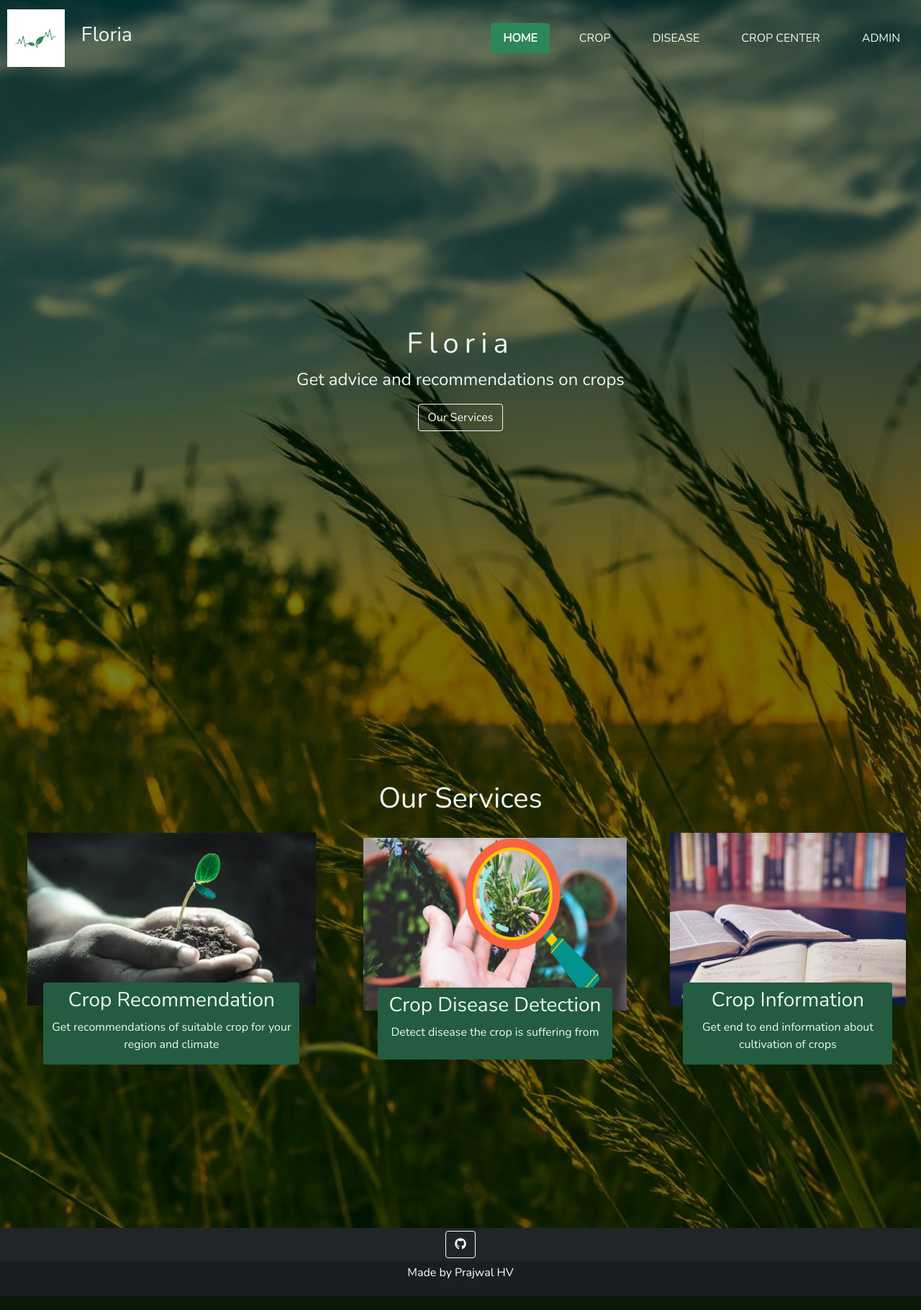
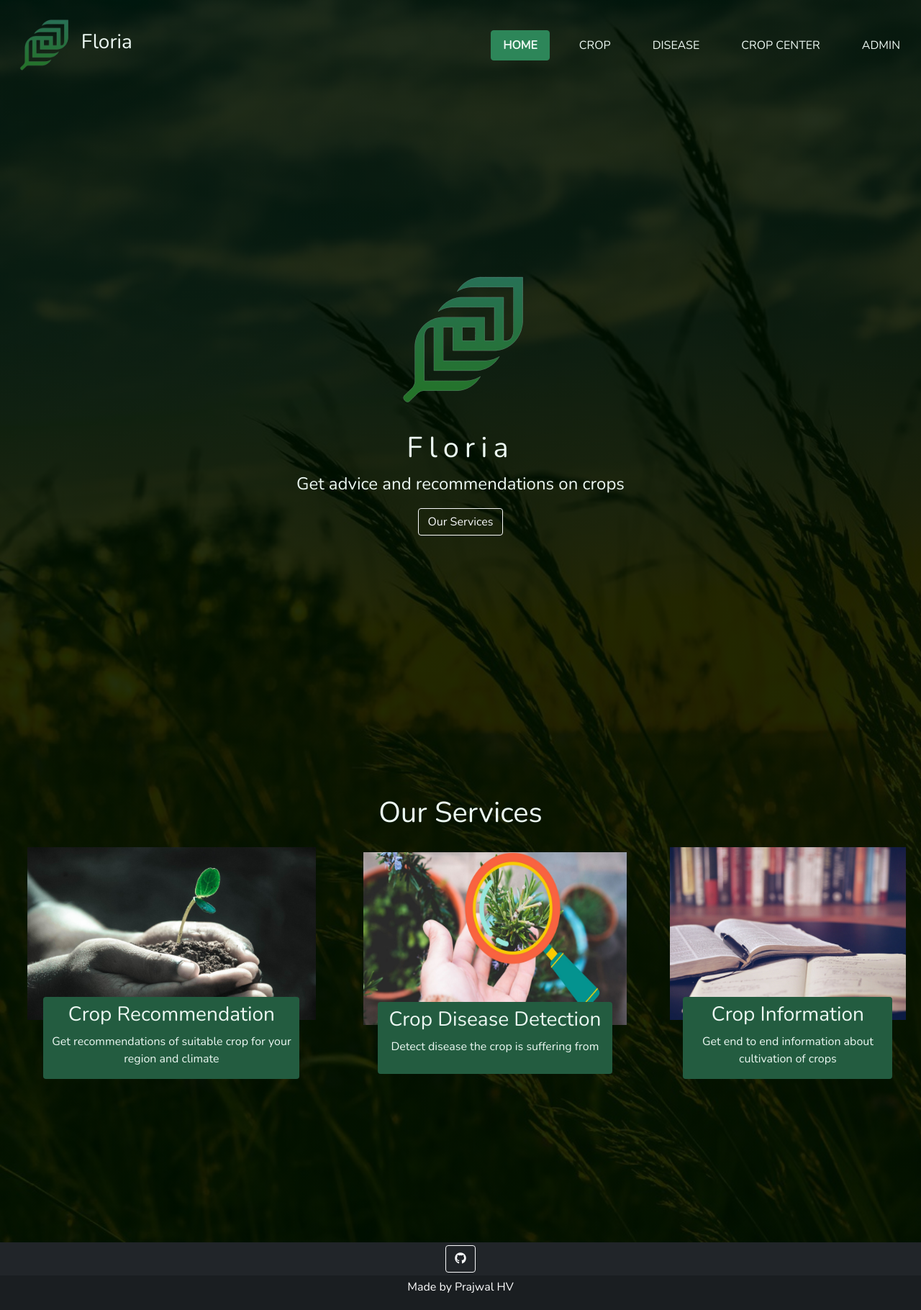
Before and after one commit to prajwal-h-v/sampleFlaskApp, a Flask app: page / in a window 1280 px wide. Shown: the whole page at 72% size. Run offline with Flask 2, Linux system fonts and the light colour scheme; parts of the project's set-up code (start-up, migrations or seed data) failed here and were passed over; some libraries are stand-ins or nearby versions.

Commit message:
Update UI

```diff
--- a/app/static/css/admin_styles.css
+++ b/app/static/css/admin_styles.css
@@ -224,7 +224,7 @@ body {
   background: var(--primary-green-light);
   border-radius: 12px;
   /* background: #235c40; */
-  box-shadow: 8px 8px 16px #183f2c, -8px -8px 16px #2e7954;
+  box-shadow: 8px 8px 16px #183f2c;
   border: var(--primary-green-light) 7px solid;
 
   color: #4d4d4d;
--- a/app/static/css/base.css
+++ b/app/static/css/base.css
@@ -18,7 +18,7 @@
 }
 
 body {
-  background: linear-gradient(#00220088, #00220088),
+  background: linear-gradient(#001100dd, #001100dd),
     url("../my_images/wheat-bg.jpg") no-repeat;
   background-size: cover;
 }
@@ -144,6 +144,8 @@ body {
 }
 
 #navBrand {
-  margin-right: 1em;
   margin-left: 0.5em;
 }
+.img-logo-home {
+  width: 50%;
+}
--- a/app/templates/base.html
+++ b/app/templates/base.html
@@ -5,6 +5,11 @@
     <meta http-equiv="X-UA-Compatible" content="IE=edge" />
     <meta name="viewport" content="width=device-width, initial-scale=1.0" />
     <title>{{title}}</title>
+    <link
+      rel="icon"
+      type="image/png"
+      href="{{url_for('static', filename='my_images/logos/floria_logo-v2.png')}}"
+    />
     <!-- CSS only -->
     <link
       href="https://cdn.jsdelivr.net/npm/bootstrap@5.1.3/dist/css/bootstrap.min.css"
@@ -34,9 +39,9 @@
       <a href="{{url_for('home')}}" class="navbar-brand">
         <div class="brand-flex">
           <img
-            src=" {{url_for('static',filename='my_images/logos/logo1.jpg')}} "
+            src=" {{url_for('static',filename='my_images/logos/floria_logo_light.png')}} "
             alt="Logo"
-            style="width: 80px"
+            style="width: 100px"
             id="navBrand"
           />
           <h3>{{appName}}</h3>
--- a/app/templates/index.html
+++ b/app/templates/index.html
@@ -5,6 +5,11 @@
 <header class="page-header header container-fluid banner">
   <div class="row">
     <div class="description">
+      <img
+        class="img-logo-home"
+        src="{{url_for('static', filename='my_images/logos/floria_logo_light.png')}}"
+        alt="logo"
+      />
       <h1>{{appName}}</h1>
       <p>Get advice and recommendations on crops</p>
       <a href="#service" class="btn btn-outline-light">Our Services </a>
--- a/app/utils.py
+++ b/app/utils.py
@@ -159,11 +159,11 @@ def addCropData():
 
 def getCrops():
     cursor = crop_db.find()
-
     return cursor
 
 def getCropByName(name):
-    cursor = crop_db.find_one({'name':name})
+
+    cursor = crop_db.find({'name':{"$regex": name, "$options":"i"}})
     return cursor
 
 def getCropByid(id):
--- a/app/views.py
+++ b/app/views.py
@@ -66,7 +66,8 @@ def cropInformationPage():
 def getCropInfo(name):
     info = getCropByName(name)
     data = json.loads(dumps(info))
-    return data
+    print(data[0])
+    return data[0]
 
 @app.route('/getCropById/<id>')
 def getCropById(id):
```
Also changed, not shown: app/templates/adminBase.html (+6 -1 lines), app/static/my_images/logos/floria-top.png (added), app/static/my_images/logos/floria_logo-v2.png (added), app/static/my_images/logos/floria_logo.png (added), app/static/my_images/logos/floria_logo_light.png (added), 1 other file.
